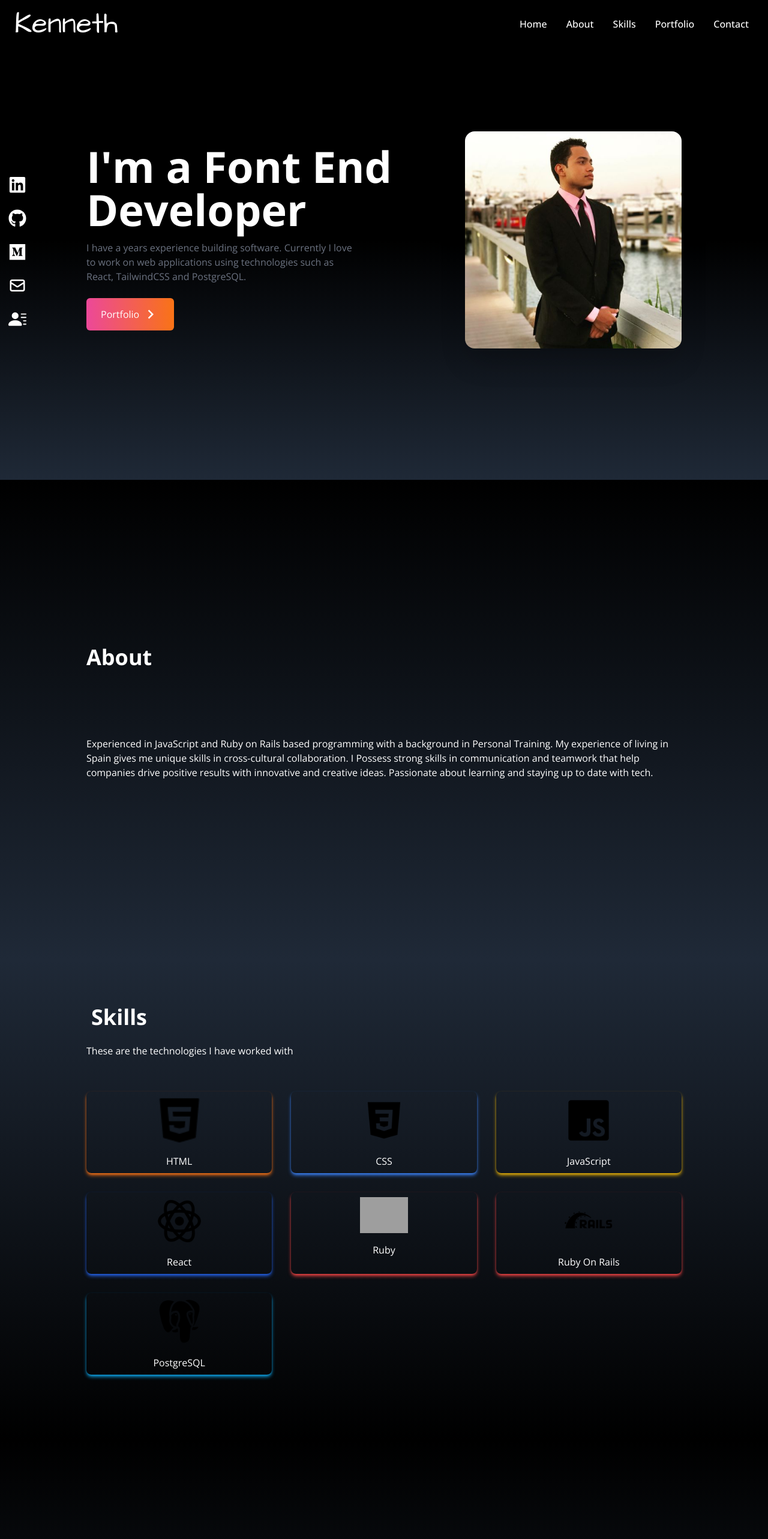
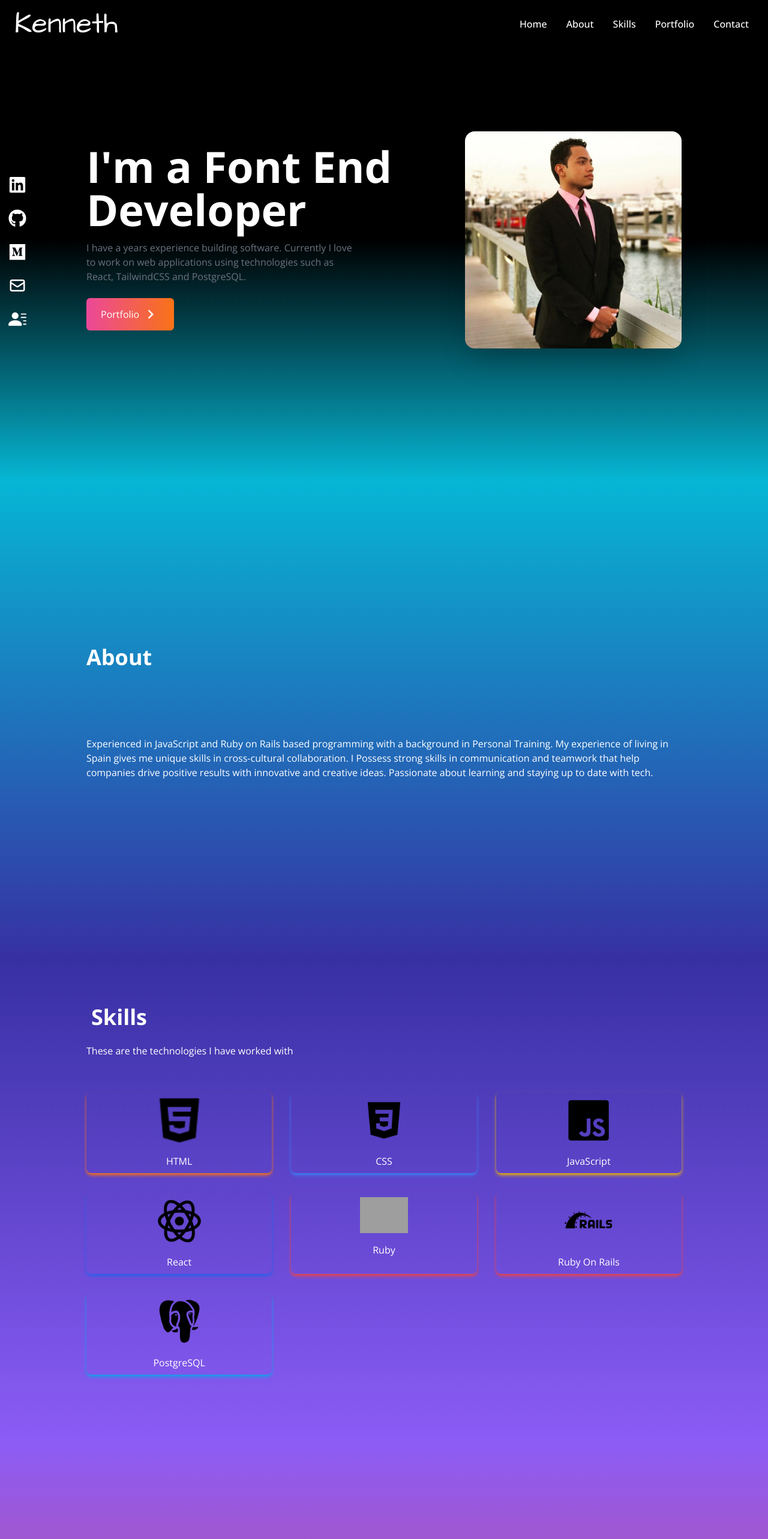
Before and after one commit to LoopFruits/react-portfolio, a React (Create React App) app: page / in a window 1280 px wide. Shown: the top 2566 px of the page at 60% size. Built offline with nearby package versions, Linux system fonts and the light colour scheme; grey boxes are pictures that could not be loaded.

Commit message:
updated background colors

```diff
--- a/src/components/About.jsx
+++ b/src/components/About.jsx
@@ -2,7 +2,7 @@ import React from 'react'
 
 const About = () => {
   return (
-    <div name="about" className="w-full h-screen bg-gradient-to-b from-black to-gray-800 text-white">
+    <div name="about" className="w-full h-screen bg-gradient-to-b from-cyan-500 to-indigo-800 text-white">
         <div className="max-w-screen-lg p-4 mx-auto flex flex-col justify-center w-full h-full">
             <div className="pb-8">
                 <p className="text-4xl font-bold inline border-b-5 border-black">About</p>
--- a/src/components/Contact.jsx
+++ b/src/components/Contact.jsx
@@ -4,7 +4,7 @@ const Contact = () => {
   return (
     <div
     name="contact"
-    className="w-full h-screen bg-gradient-to-b from-black to-gray-800 p-4 text-white">
+    className="w-full h-screen bg-gradient-to-b from-red-500 to-orange-500 p-4 text-white">
         <div className="flex flex-col p-4 justify-center max-w-screen-lg mx-auto h-full">
             <div className="pb-8">
                 <p className="text-4xl font-bold inline border-b-4 border-gray-500">Contact</p>
--- a/src/components/Home.jsx
+++ b/src/components/Home.jsx
@@ -5,7 +5,7 @@ import {Link} from 'react-scroll'
 
 const Home = () => {
   return (
-    <div name="home" className="h-screen w-full bg-gradient-to-b from-black via-black to-gray-800 text-white">
+    <div name="home" className="h-screen w-full bg-gradient-to-b from-black via-black to-cyan-500 text-white">
         <div className="max-w-screen-lg mx-auto flex flex-col items-center justify-center h-full px-4 md:flex-row">
             <div className="flex flex-col justify-center h-full">
                 <h2 className="text-4xl sm:text-7xl font-bold text-white"> I'm a Font End Developer</h2>
--- a/src/components/Portfolio.jsx
+++ b/src/components/Portfolio.jsx
@@ -19,7 +19,7 @@ const Portfolio = () => {
     ]
 
   return (
-    <div name="portfolio" className="bg-gradient-to-b from-black to-gray-800 w-full text-white md:h-screen">
+    <div name="portfolio" className="bg-gradient-to-b from-violet-500 to-red-500 w-full text-white md:h-screen">
         <div className="max-w-screen-lg p-4 mx-auto flex flex-col justify-center w-full h-full">
             <div className="pb-8">
                 <p className="text-4xl font-bold inline border-b-4 border-black">Portfolio</p>
--- a/src/components/Skills.jsx
+++ b/src/components/Skills.jsx
@@ -55,7 +55,7 @@ const Skills = () => {
 
   ]
   return (
-    <div name="skills" className="bg-gradient-to-b from-gray-800 to-black h-screen w-full text-white" >
+    <div name="skills" className="bg-gradient-to-b from-indigo-800 to-violet-500 h-screen w-full text-white" >
       <div className="max-w-screen-lg mx-auto p-4 flex flex-col justify-center w-full h-full text-white">
         <div>
           <p className='text-4xl font-bold border-b-4-border-black p-2 inline'>Skills</p>
```
